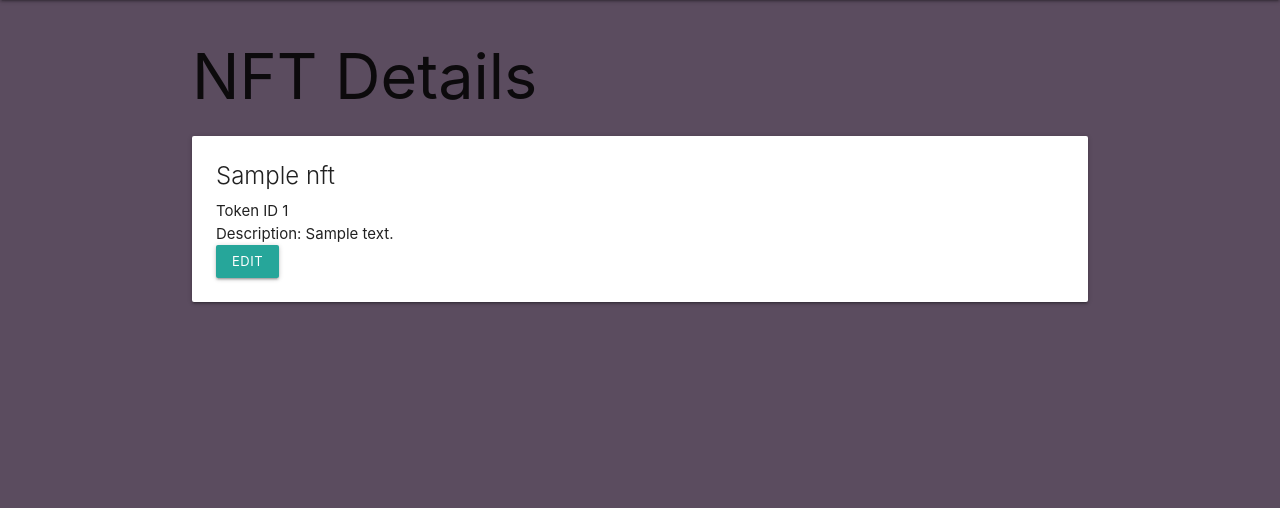
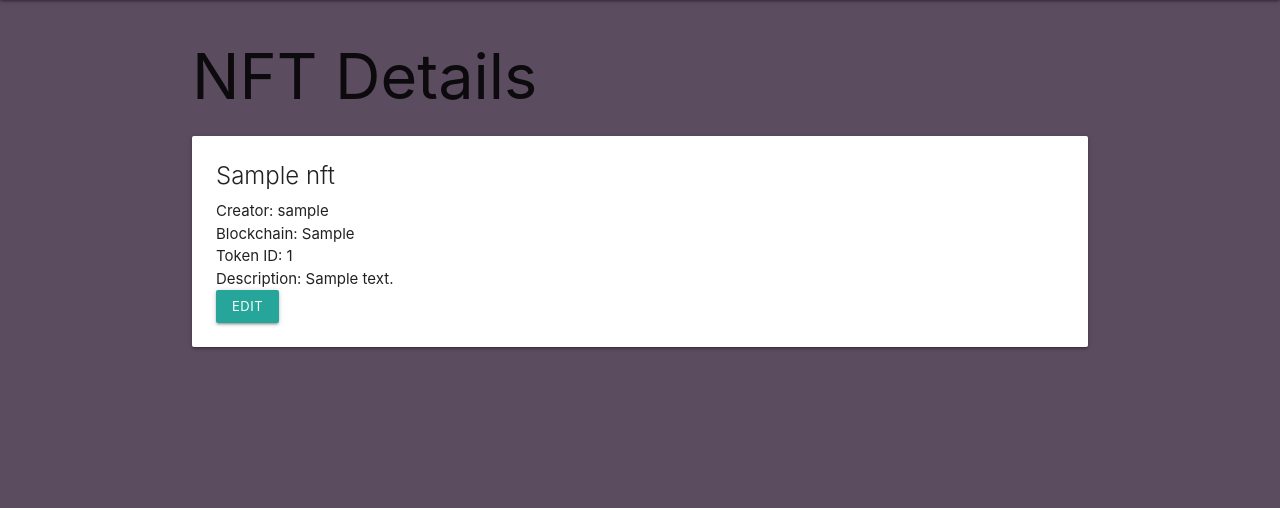
Before and after one commit to TonyPurple/nft-market--flex-44, a Django app: page /nfts/1/ in a window 1280 px wide. Shown: the part 64-572 px from the top of the page. Run offline with Django 4.2, Linux system fonts and the light colour scheme; a user stored in the database is signed in; tables that the repository leaves empty hold one stand-in row (values such as "Sample post").

Commit message:
add token randomizer and add blockchain/creator to details page

```diff
--- a/main/models.py
+++ b/main/models.py
@@ -1,6 +1,7 @@
 from django.db import models
 from django.urls import reverse
 from django.contrib.auth.models import User
+import random
 
 # class User(models.Model):
 #     user_id = models.AutoField(primary_key=True)
@@ -27,10 +28,12 @@ from django.contrib.auth.models import User
 #     owner = models.ForeignKey(Account, on_delete = models.CASCADE)
 #     user = models.ForeignKey(User, on_delete=models.CASCADE)
 
+
 class NFT(models.Model):
+    token_id=random.randint(10000, 99999)
     id = models.AutoField(primary_key=True)
     nft_name = models.CharField(max_length=50)
-    token_id = models.IntegerField(max_length=5)
+    token_id = models.IntegerField(max_length=5, default=token_id)
     # supply = models.IntegerField
     blockchain = models.CharField(max_length=10)
     description = models.TextField(blank=True)
--- a/main/templates/nfts/detail.html
+++ b/main/templates/nfts/detail.html
@@ -6,7 +6,9 @@
 <div class="card">
     <div class="card-content">
       <span class="card-title">{{ nft.nft_name }}</span>
-      <p>Token ID {{ nft.token_id }}</p>
+      <p>Creator: {{ user }}</p>
+      <p>Blockchain: {{ nft.blockchain }}</p>
+      <p>Token ID: {{ nft.token_id }}</p>
       <p>Description: {{ nft.description }}</p>
       <a href="{% url 'nft_edit' nft.id %}" class="waves-effect waves-light btn-small">Edit</a>
     </div>
```
Also changed, not shown: main/migrations/0008_alter_nft_token_id.py (added), main/migrations/0009_alter_nft_token_id.py (added).
